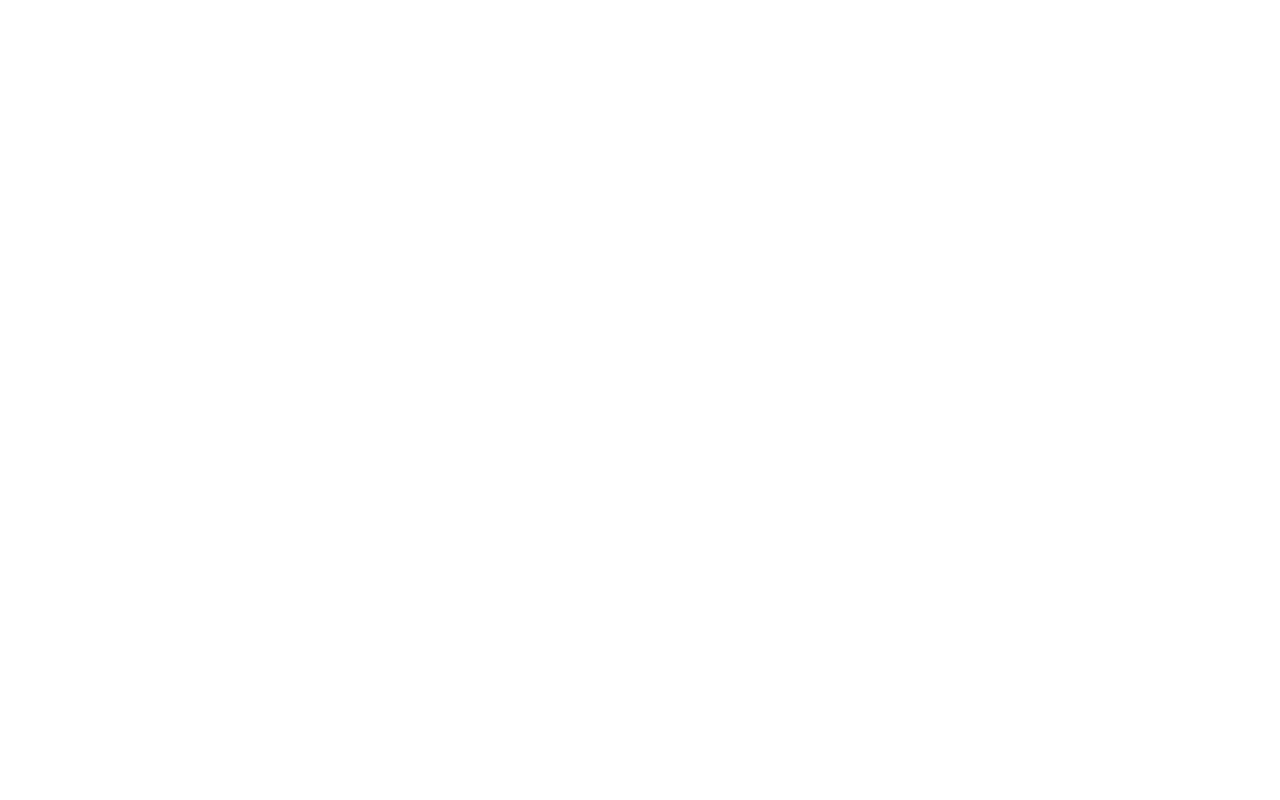
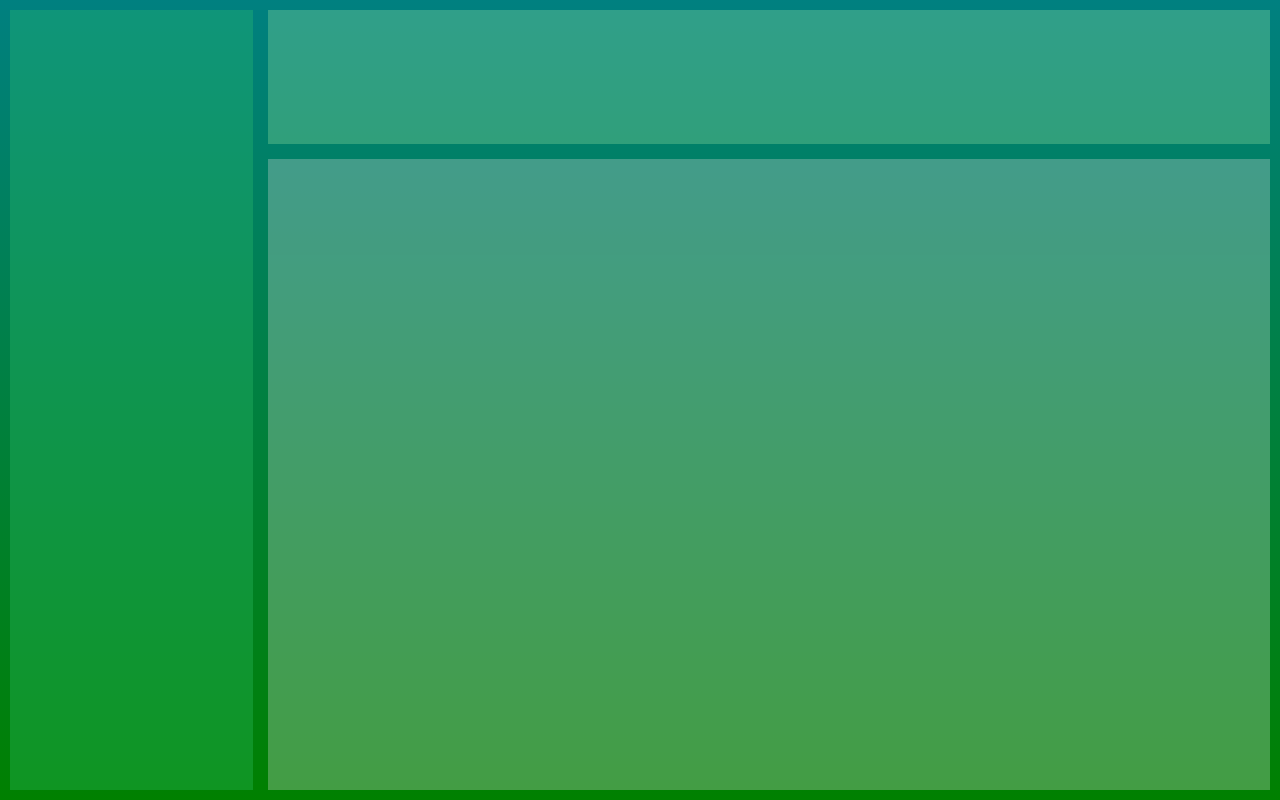
Before and after one commit to Riyan-Mo/dashboard-odin, a plain HTML site: page index.html in a window 1280 px wide. Drawn offline with Linux system fonts and the light colour scheme.

Commit message:
Created the background

```diff
--- a/index.html
+++ b/index.html
@@ -10,7 +10,11 @@
 </head>
 
 <body>
-  <div class="container"></div>
+  <div class="grid">
+    <div class="header"></div>
+    <div class="sidebar"></div>
+    <div class="main-content"></div>
+  </div>
 </body>
 
 </html>
--- a/style.css
+++ b/style.css
@@ -0,0 +1,42 @@
+* {
+  padding: 0;
+  margin: 0;
+  box-sizing: border-box;
+}
+
+body {
+  background: linear-gradient(180deg, teal, green);
+}
+
+.grid {
+  height: 100vh;
+  width: 100vw;
+  display: grid;
+  grid-template-areas: "sidebar header header header"
+    "sidebar main main main"
+    "sidebar main main main"
+    "sidebar main main main";
+  grid-template-rows: 2fr repeat(3, 3fr);
+  grid-template-columns: 2fr repeat(2, 3fr) 2fr;
+  gap: 15px;
+  padding: 10px;
+}
+
+.grid:nth-child(n) {
+  opacity: 0.3;
+}
+
+.main-content {
+  grid-area: main;
+  background-color: gainsboro;
+}
+
+.sidebar {
+  grid-area: sidebar;
+  background-color: rgb(51, 194, 111);
+}
+
+.header {
+  grid-area: header;
+  background-color: rgb(158, 233, 164);
+}
```
Also changed, not shown: svg/account-group.svg (added), svg/account.svg (added), svg/bell-ring.svg (added), svg/checkbox-marked-circle-plus-outline.svg (added), svg/clock-outline.svg (added), svg/cog.svg (added), svg/eye-plus-outline.svg (added), svg/frequently-asked-questions.svg (added), svg/home.svg (added), svg/magnify.svg (added), svg/message.svg (added), svg/shield-check.svg (added), svg/source-fork.svg (added), svg/star-plus-outline.svg (added), 1 more files.
